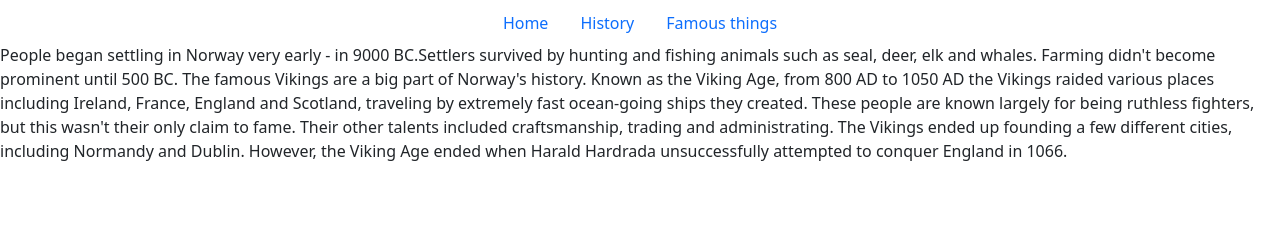
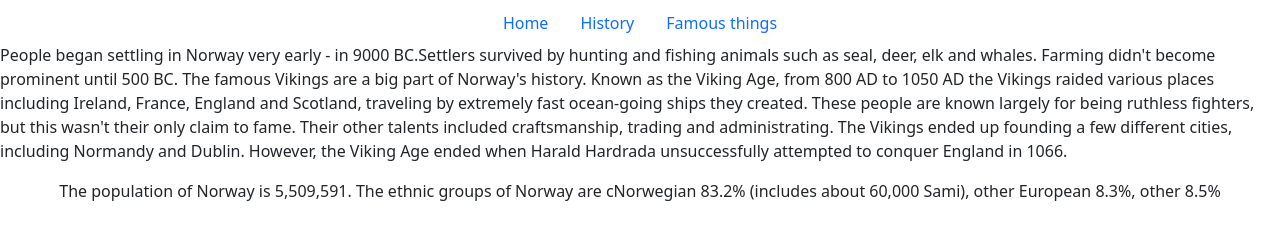
Before and after one commit to Tyrell301/Web-Project, a plain HTML site: page historypage.html in a window 1280 px wide. Shown: the part 53-292 px from the top of the page. Drawn offline with nearby package versions, Linux system fonts and the light colour scheme.

Commit message:
Update historypage.html

```diff
--- a/historypage.html
+++ b/historypage.html
@@ -33,4 +33,5 @@
                 The famous Vikings are a big part of Norway's history. Known as the Viking Age, from 800 AD to 1050 AD the Vikings raided various places including Ireland, France, England and Scotland, traveling by extremely fast ocean-going ships they created. These people are known largely for being ruthless fighters, but this wasn't their only claim to fame. Their other talents included craftsmanship, trading and administrating.
                 The Vikings ended up founding a few different cities, including Normandy and Dublin. However, the Viking Age ended when Harald Hardrada unsuccessfully attempted to conquer England in 1066.
             </P>
+            <p>The population of Norway is 5,509,591. The ethnic groups of Norway are cNorwegian 83.2% (includes about 60,000 Sami), other European 8.3%, other 8.5%</p>
         </ul>
```
